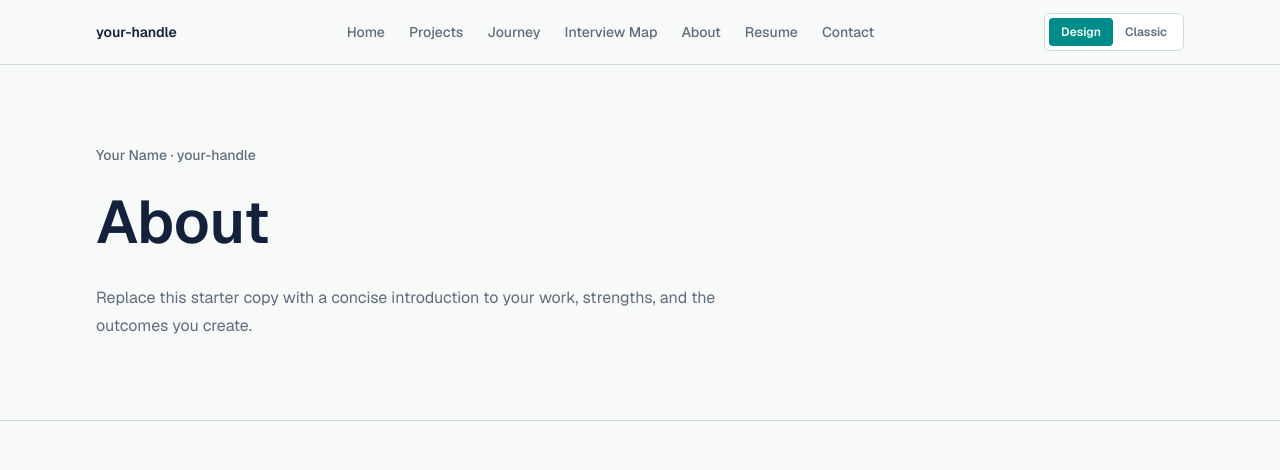
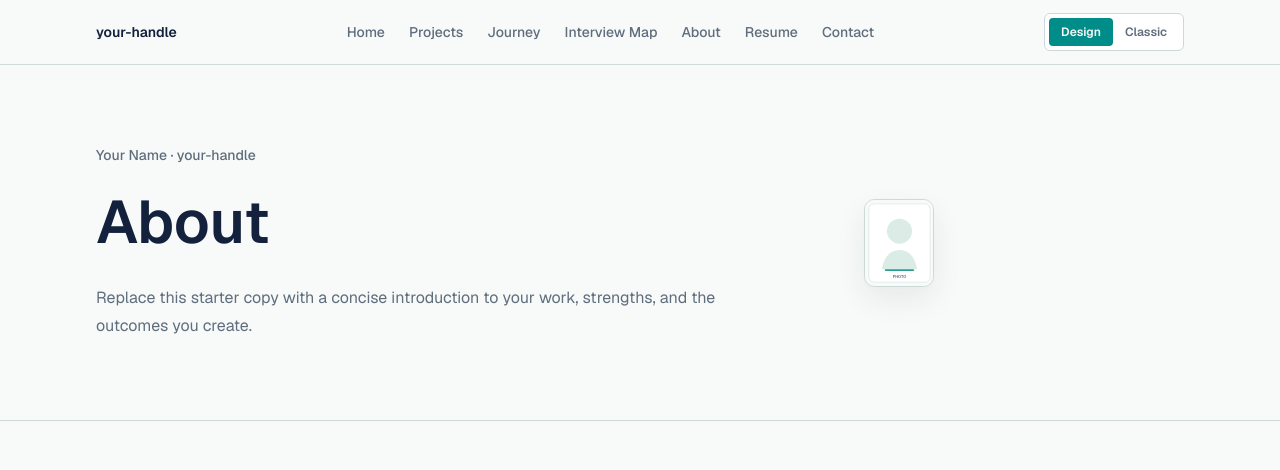
Before and after one commit to seungwoo7050/42web-workspace, a Next.js app: page /about in a window 1280 px wide. Shown: the top 470 px of the page. Built offline with nearby package versions, Linux system fonts and the light colour scheme.

Commit message:
feat(about): 프로필 사진 소개 추가

```diff
--- a/src/app/about/page.tsx
+++ b/src/app/about/page.tsx
@@ -1,6 +1,7 @@
+import { notFound } from "next/navigation";
 import { ContentHint } from "@/components/portfolio/content-hint";
-import { notFound } from "next/navigation";
 import { JourneyList } from "@/components/portfolio/journey-list";
+import { ProfilePhoto } from "@/components/portfolio/profile-photo";
 import { SectionHeading } from "@/components/portfolio/section-heading";
 import { PageShell } from "@/components/portfolio/site-shell";
 import { StackList } from "@/components/portfolio/stack-list";
@@ -22,6 +23,7 @@ export default async function AboutPage({
   const params = searchParams ? await searchParams : {};
   const activeTemplate = resolveHomeTemplateId(params.view, content.presentation);
   const contentDebug = resolveContentDebug(params.debug);
+
   const pageCopy = content.presentation.pages.about;
 
   return (
@@ -38,10 +40,11 @@ export default async function AboutPage({
       }}
     >
       <section className="border-b border-line">
-        <div className="mx-auto max-w-6xl px-5 py-20 sm:px-8">
+        <div className="mx-auto grid max-w-6xl gap-10 px-5 py-20 sm:px-8 lg:grid-cols-[1fr_20rem] lg:items-center">
+          <div>
             <ContentHint
               enabled={contentDebug}
-            path="src/content/profile.json > name/handle/summary"
+              path="src/content/profile.json > name/handle/summary/photo"
             />
             <p className="text-sm font-medium text-muted">
               {content.profile.name} · {content.profile.handle}
@@ -53,6 +56,10 @@ export default async function AboutPage({
               {content.profile.summary}
             </p>
           </div>
+          {content.profile.photo ? (
+            <ProfilePhoto photo={content.profile.photo} />
+          ) : null}
+        </div>
       </section>
       <section className="border-b border-line">
         <div className="mx-auto grid max-w-6xl gap-9 px-5 py-16 sm:px-8 lg:grid-cols-[0.8fr_1.2fr]">
@@ -63,17 +70,12 @@ export default async function AboutPage({
           />
           <div className="grid gap-4">
             {content.profile.principles.map((principle) => (
-              <article
-                className="rounded-lg border border-line bg-surface p-5"
-                key={principle.title}
-              >
+              <article className="rounded-lg border border-line bg-surface p-5" key={principle.title}>
                 <ContentHint
                   enabled={contentDebug}
                   path={`src/content/profile.json > principles[title=${principle.title}]`}
                 />
-                <h2 className="font-semibold text-foreground">
-                  {principle.title}
-                </h2>
+                <h2 className="font-semibold text-foreground">{principle.title}</h2>
                 <p className="mt-3 text-sm leading-6 text-muted">
                   {principle.body}
                 </p>
@@ -106,10 +108,7 @@ export default async function AboutPage({
           />
           <div className="grid gap-4 sm:grid-cols-2">
             {content.skills.groups.map((group) => (
-              <article
-                className="rounded-lg border border-line bg-surface p-5"
-                key={group.title}
-              >
+              <article className="rounded-lg border border-line bg-surface p-5" key={group.title}>
                 <ContentHint
                   enabled={contentDebug}
                   path={`src/content/skills.json > groups[title=${group.title}]`}
```
Lines whose indentation alone changed are shown as unchanged.
